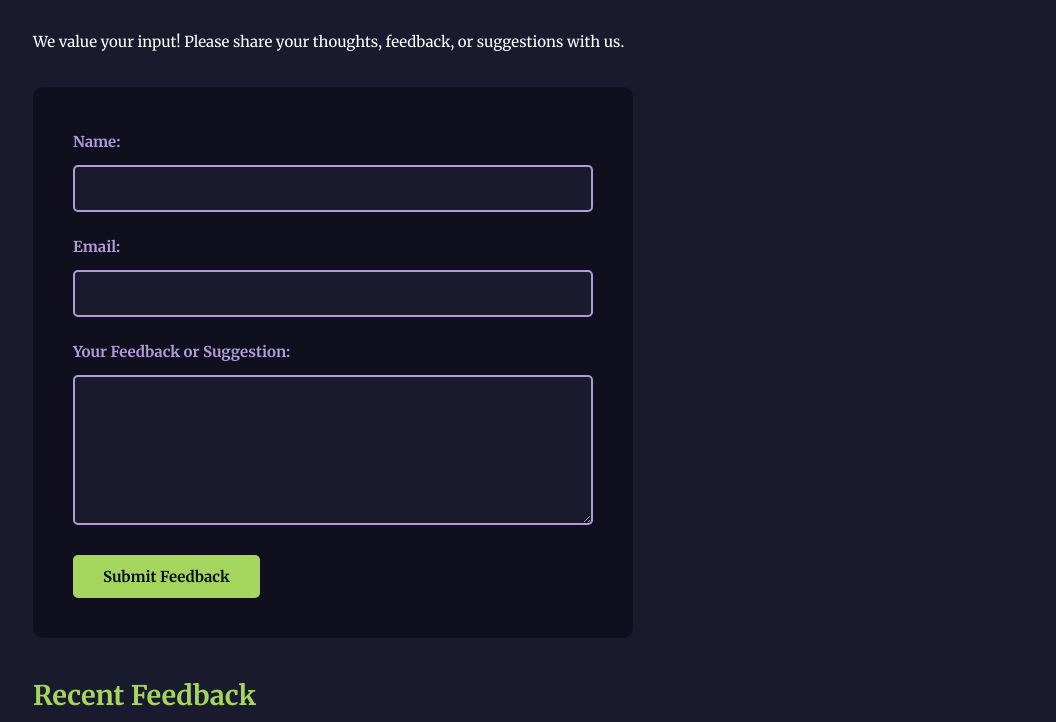
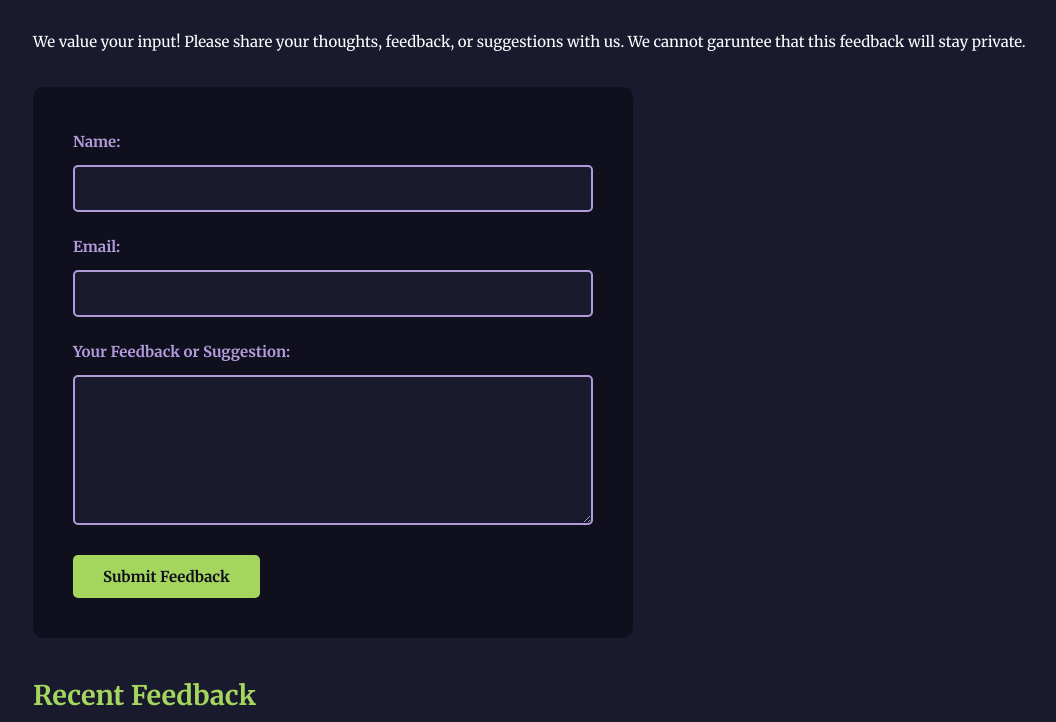
Before and after one commit to Nico-LeftHanded-Studios/LeftHanded-Studios, a plain HTML site: page index.html in a window 1280 px wide. Both pictures are taken after a click on the link "Feedback". Shown: the part 308-1030 px from the top of the page, without its empty margins (27-1083 px from the left). Drawn offline with Linux system fonts and the light colour scheme.

Commit message:
Update index.html

```diff
--- a/index.html
+++ b/index.html
@@ -560,7 +560,7 @@
         <!-- FEEDBACK PAGE -->
         <div id="feedback" class="page">
             <h1>Feedback & Suggestions</h1>
-            <p>We value your input! Please share your thoughts, feedback, or suggestions with us.</p>
+            <p>We value your input! Please share your thoughts, feedback, or suggestions with us. We cannot garuntee that this feedback will stay private.</p>
             <form id="feedbackForm" onsubmit="submitFeedback(event)">
                 <label for="name">Name:</label>
                 <input type="text" id="name" name="name" required>
```
